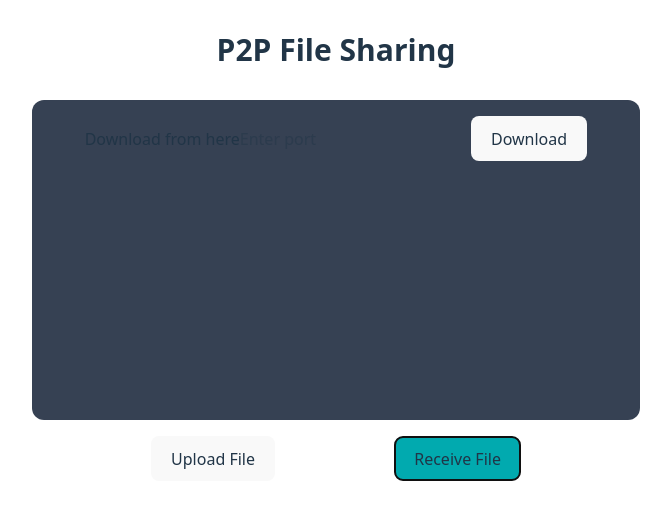
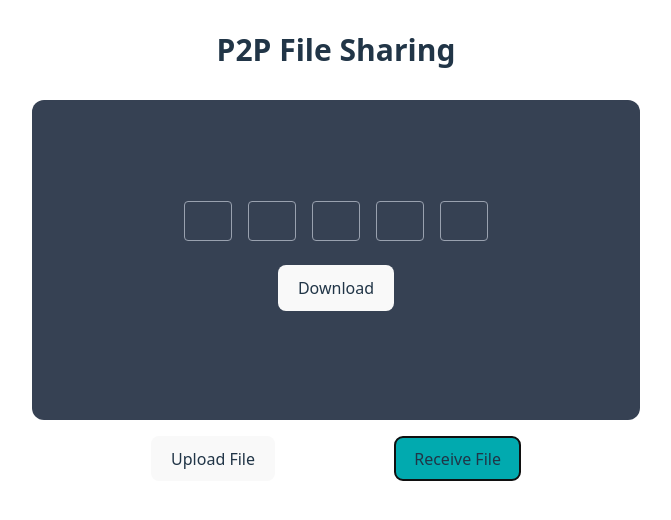
Before and after one commit to wired-eshan/p2pfileshare, a React (Vite) app in the folder p2pfileshare-ui/: page / in a window 1280 px wide. Both pictures are taken after a click on the button "Receive File". Shown: the top 520 px of the page, without its empty margins (304-975 px from the left). Built offline with nearby package versions, Linux system fonts and the light colour scheme.

Commit message:
Add segmented download code input field

```diff
--- a/p2pfileshare-ui/src/components/FileDownload.tsx
+++ b/p2pfileshare-ui/src/components/FileDownload.tsx
@@ -1,14 +1,42 @@
-import React, { useState } from "react";
+import React, { useRef, useState } from "react";
 import axios from "axios";
 
 const FileDownload : React.FC = () => {
     const [port, setPort] = useState<string>('');
+    const [inputCode, setInputCode] = useState<string[]>(["", "", "", "", ""]);
 
-    const handleChange = (e: React.ChangeEvent<HTMLInputElement>) => {
-        setPort(e.target.value);
+    const inputsRef = useRef<HTMLInputElement[] | null[]>([]);
+
+    const handleCodeInput = (e: React.ChangeEvent<HTMLInputElement>, index : number) => {
+        const value = e.currentTarget.value.replace(/[^0-9]/g, "");
+
+        if(!value) return;
+
+        const code = [...inputCode];
+        code[index] = value;
+        setInputCode(code);
+
+        if(index < 4 && value) {
+            inputsRef.current[index+1]?.focus();
+        }
+    }
+
+    const handleKeyDown = (e: React.KeyboardEvent<HTMLInputElement>, index : number) => {
+        if(e.key == "Backspace") {
+            if(inputCode[index]) {
+                // Clear current input if it has a value
+                const code = [...inputCode];
+                code[index] = "";
+                setInputCode(code);
+            } else if(index > 0) {
+                // Go to previous input if current is empty
+                inputsRef.current[index-1]?.focus();
+            }
+        }
     }
 
     const handleSubmit = async () => {
+        //#TODO: set port using inputCode state
         const response = await axios.get(`http://localhost:8080/download/${port}`, {
             responseType: "blob"
         });
@@ -49,10 +77,22 @@ const FileDownload : React.FC = () => {
 
     return (
         <>
-            <div className="h-[40vh] bg-gray-700 w-12/12 rounded-xl p-4">
-                Download from here
-                <input value={port} onChange={handleChange} placeholder="Enter port" />
-                <button onClick={handleSubmit}>Download</button>
+            <div className="flex-col h-[40vh] bg-gray-700 w-12/12 rounded-xl p-4 content-center">
+                    <div className="flex justify-center">
+                        {inputCode.map((val, index) => {
+                            return(<input
+                                type="number"
+                                value={inputCode[index]}
+                                className="border border-gray-400 min-w-0 h-[3rem] m-2 text-center md:h-[2.5rem] md:w-[3rem] rounded"
+                                ref={(el) => {inputsRef.current[index] = el}}
+                                onChange={(e) => handleCodeInput(e, index)}
+                                onKeyDown={(e) => handleKeyDown(e, index)}
+                            />)
+                        })}
+                    </div>
+                <div className="my-4">
+                    <button onClick={handleSubmit}>Download</button>
+                </div>
             </div>
         </>
     )
```
